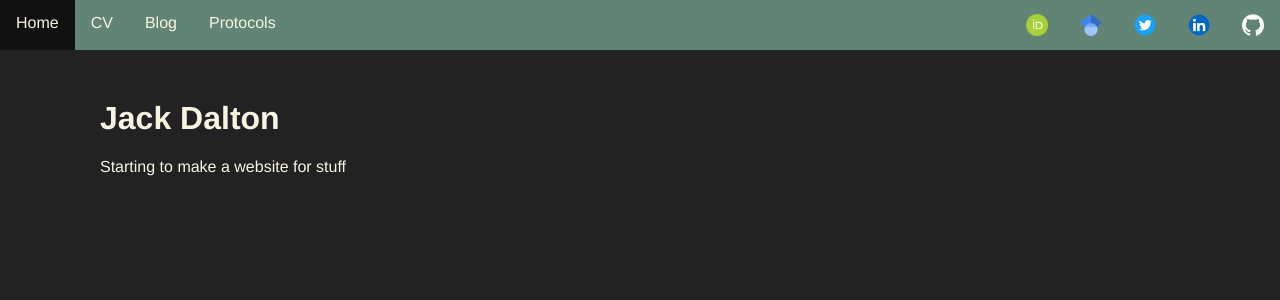
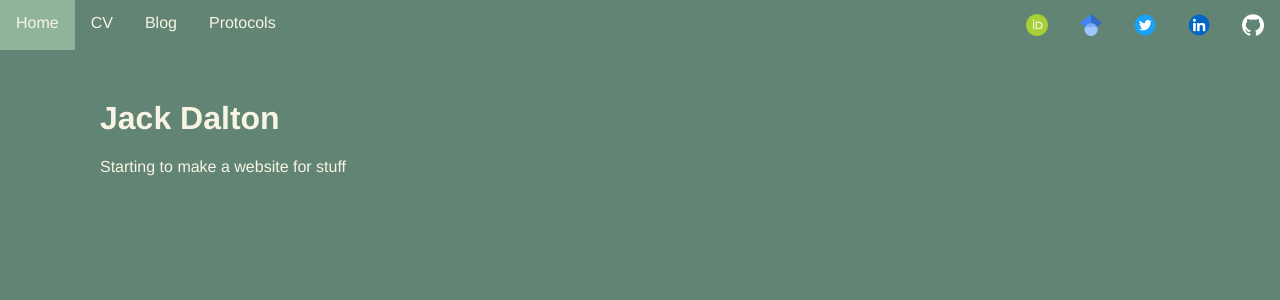
Before and after one commit to JackATDalton/JackATDalton.github.io, a Jekyll site: the page built from index.html, in a window 1280 px wide. Shown: the top 300 px of the page. Built offline with Jekyll 4.4.1, drawn with Linux system fonts in a browser that asks for light colours; some web fonts are replaced.

Commit message:
Update style.css

```diff
--- a/stylesheets/style.css
+++ b/stylesheets/style.css
@@ -43,13 +43,13 @@ nav li a
 
 nav li a:hover
 {
-  background-color: #111;
+  background-color: #90b499;
 }
 
 body
 {
   margin: 100px;
-  background-color: #222;
+  background-color: #628474;
 }
 
 .divider
```
